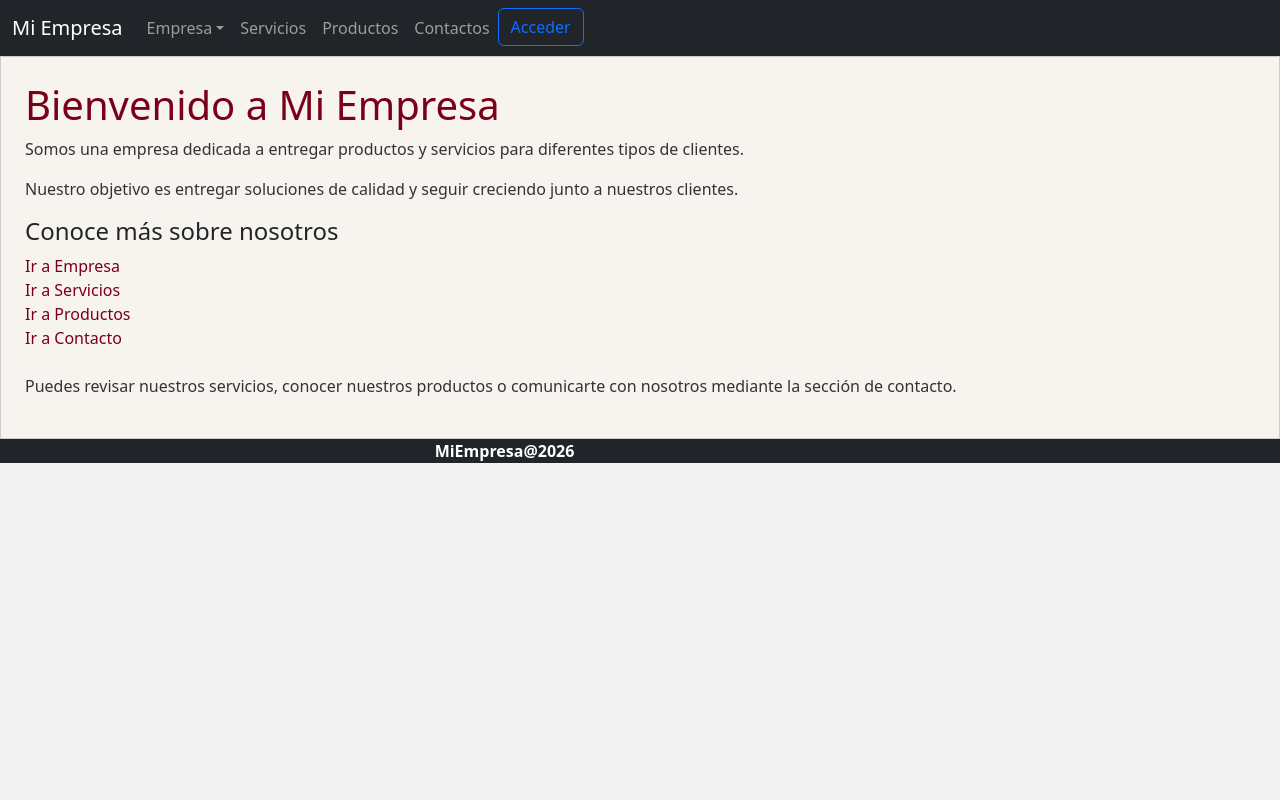
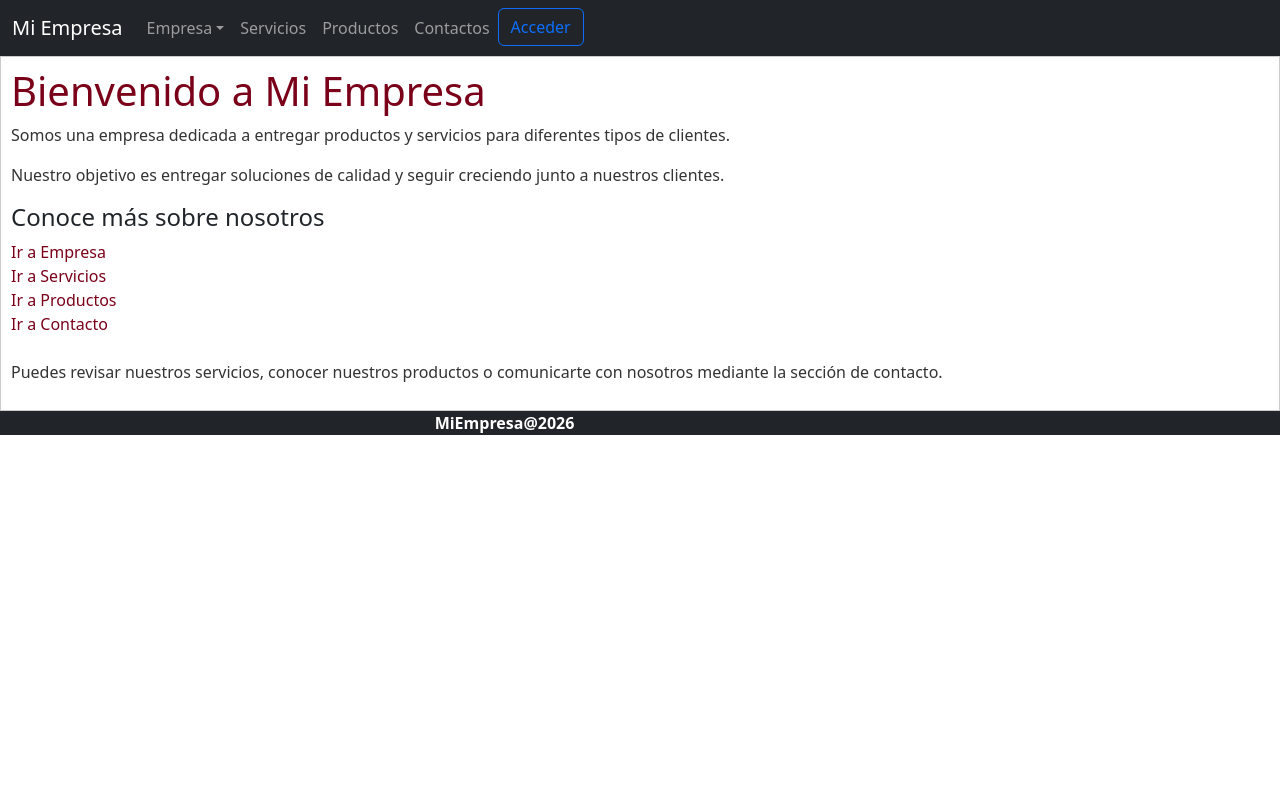
Before and after one commit to black-flight/Repositorio-Desarrollo-Web-y-M-vil, a PHP site: page / in a window 1280 px wide. Run offline with PHP 8.4, Linux system fonts and the light colour scheme.

Commit message:
cambios de nuevo xd

```diff
--- a/estilos.css
+++ b/estilos.css
@@ -1,14 +1,10 @@
-body {
-    background-color: #f2f2f2;
-}
-
 .titulo-principal {
     color: #7a0019;
 }
 
 #inicio {
-    background-color: #f7f3ee;
     border: 1px solid #cccccc;
+    padding: 10px;
 }
 
 #inicio p {
--- a/index.php
+++ b/index.php
@@ -45,7 +45,7 @@
 
         <!==Container==>
 
-        <div class="container-fluid p-4" id="inicio">
+        <div class="container-fluid" id="inicio">
 
             <h1 class="titulo-principal">Bienvenido a Mi Empresa</h1>
 
```
